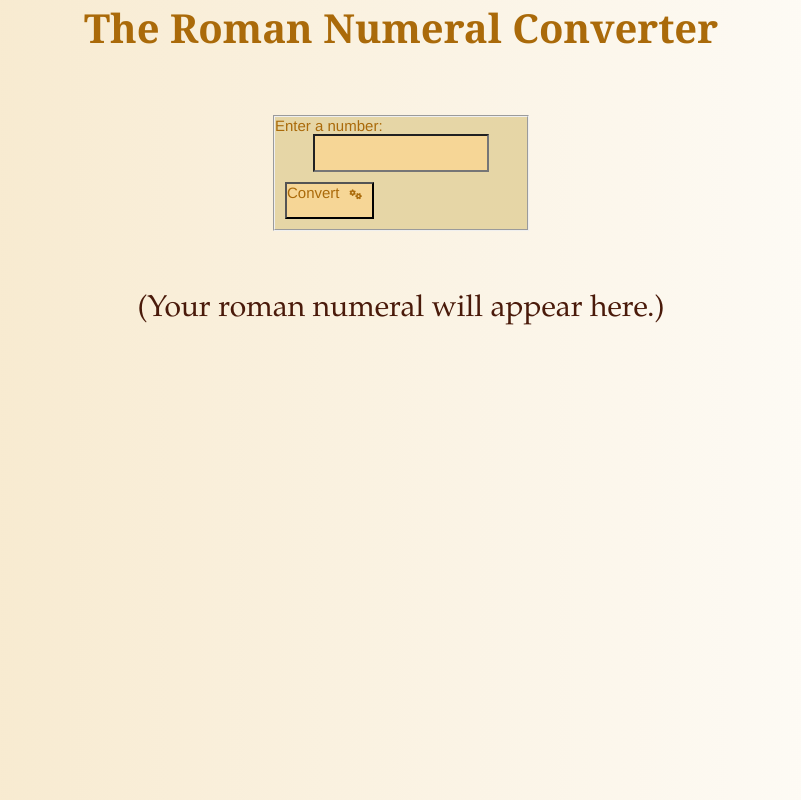
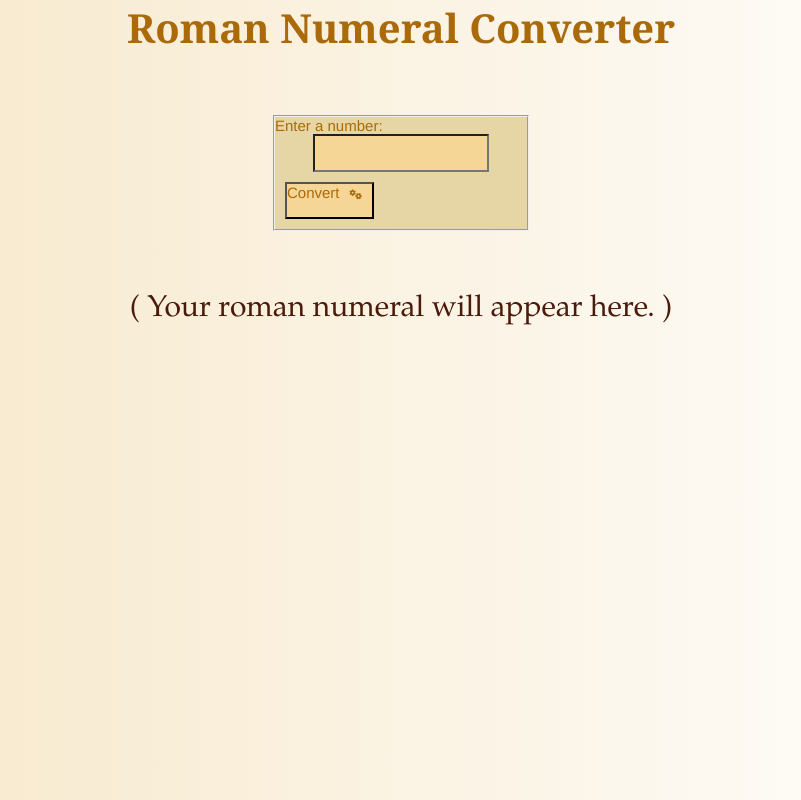
Before and after one commit to moshrom6/N2RNconverter, a plain HTML site: page index.html in a window 1280 px wide. Shown: the whole page, without its empty margins (239-1040 px from the left). Drawn offline with Linux system fonts and the light colour scheme.

Commit message:
Update index.html
- title change
- added extra space in the output placeholder for extra readability

```diff
--- a/index.html
+++ b/index.html
@@ -9,7 +9,7 @@
   </head>
   <body>
     <main>
-      <h1>The Roman Numeral Converter</h1>
+      <h1>Roman Numeral Converter</h1>
       <form id="form">
         <fieldset>
           <label class="block" for="number" id="label">Enter a number:</label>
@@ -17,7 +17,7 @@
           <button id="convert-btn">Convert<i class="fa-solid fa-gears"></i></button>
         </fieldset>
       </form>
-      <p id="output">(Your roman numeral will appear here.)</p>
+      <p id="output">( Your roman numeral will appear here. )</p>
     </main>
     <script src="RNC.js" ></script>
   </body>
```
